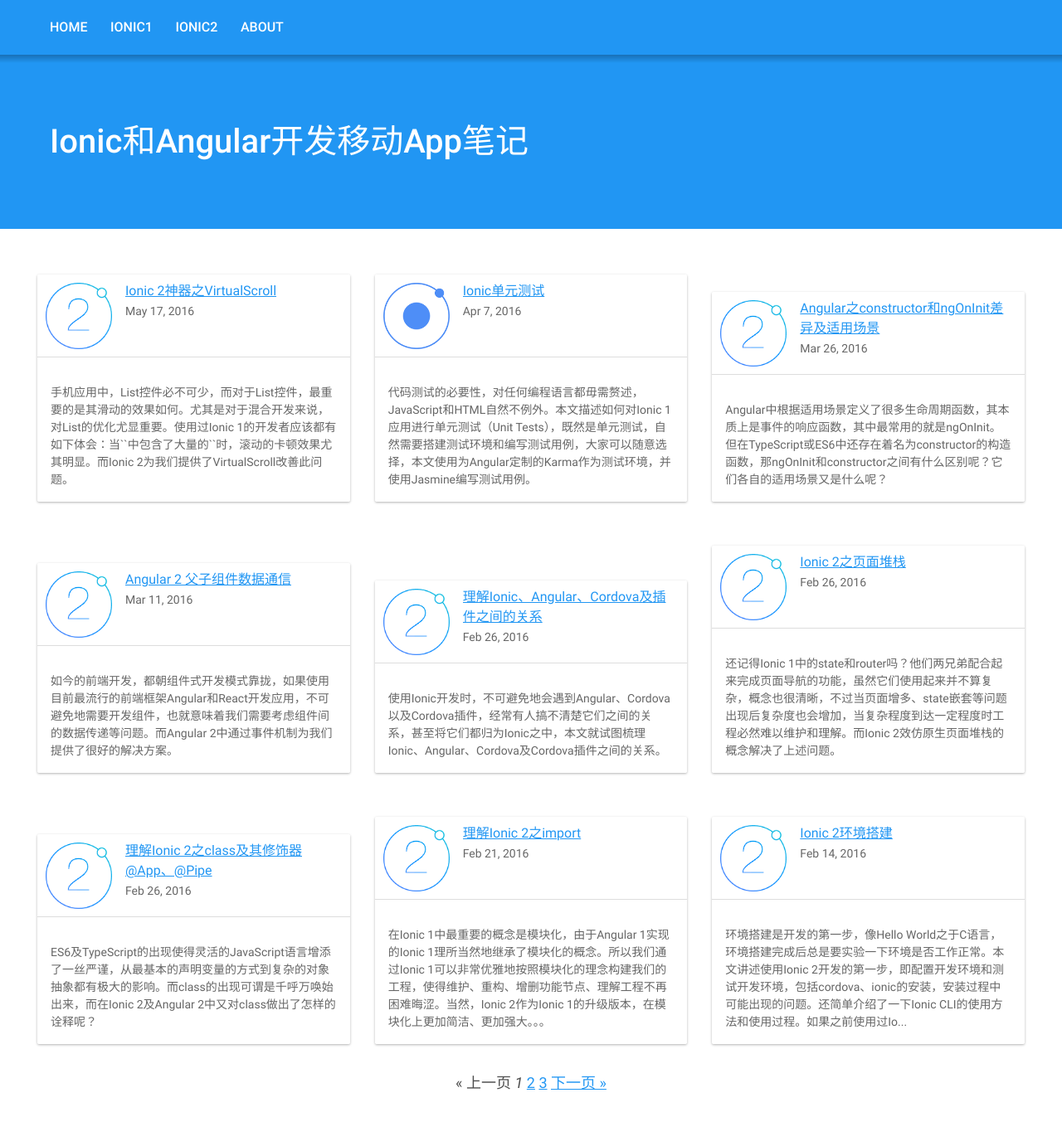
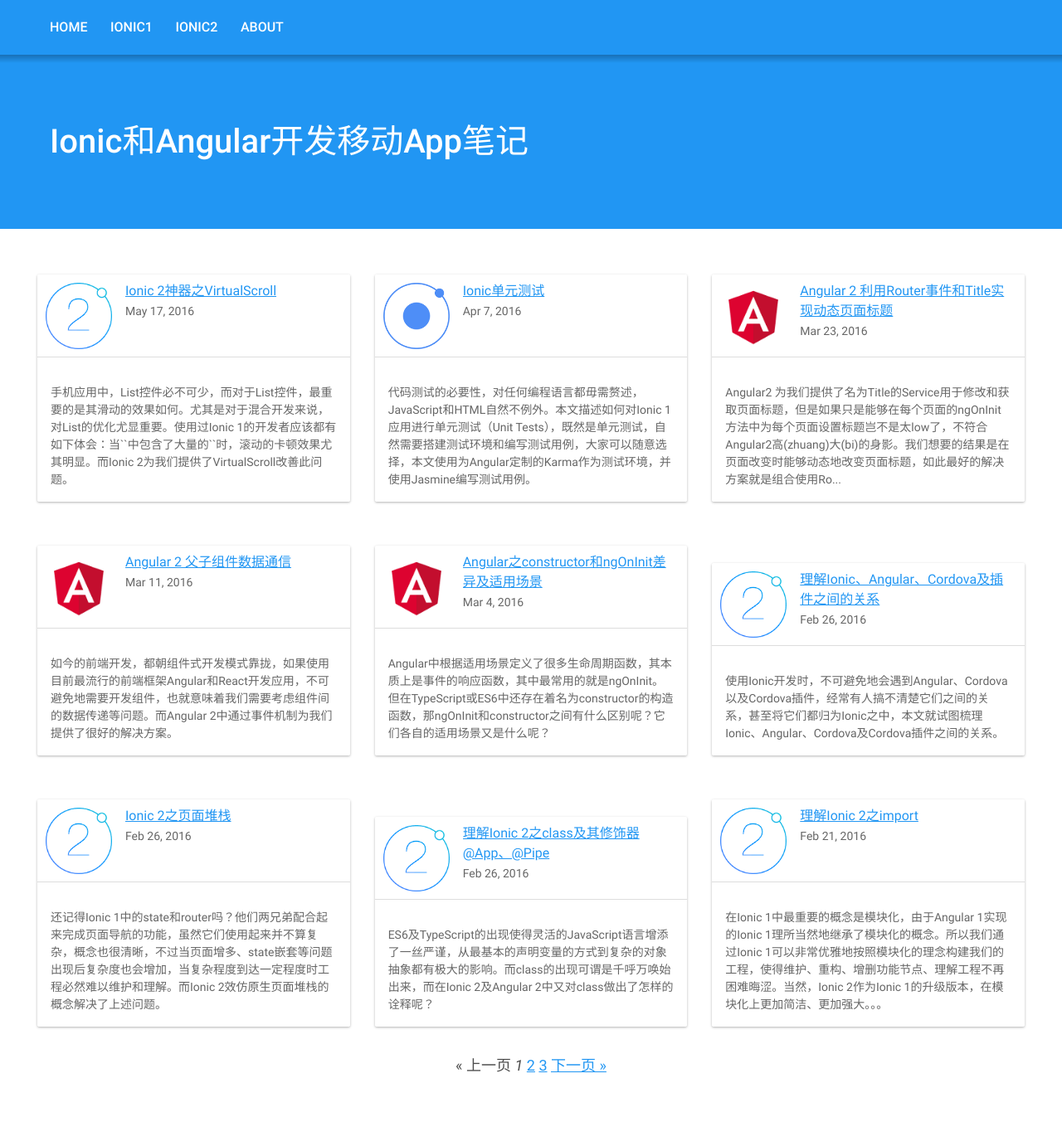
Before and after one commit to liuwenzhuang/liuwenzhuang.github.io, a Jekyll site: the page built from index.html, in a window 1280 px wide and 1400 px high. Shown: the top 1353 px of the window at 83% size. Built offline with Jekyll 4.4.1, drawn with Linux system fonts in a browser that asks for light colours; the list of posts is cut into pages by our own code; some of the changed lines change nothing that is shown.

Commit message:
修改图标

```diff
--- a/_posts/ionic2/2016-03-04-angular2-constructor-versus-ngOnInit.md
+++ b/_posts/ionic2/2016-03-04-angular2-constructor-versus-ngOnInit.md
@@ -1,7 +1,8 @@
 ---
 title: 'Angular之constructor和ngOnInit差异及适用场景'
-date: 2016-03-26 21:23:45
+date: 2016-03-04 21:23:45
 tag: ionic2
+thumbnail: 'angular_logo.png'
 keywords: Input, Component, Ionic CLI, Angular 2, class, 类， construcotr, 构造函数, ngOnInit, ES6, 差别异同, TypeScript, 生命周期, lifecycle hooks
 excerpt: Angular中根据适用场景定义了很多生命周期函数，其本质上是事件的响应函数，其中最常用的就是ngOnInit。但在TypeScript或ES6中还存在着名为constructor的构造函数，那ngOnInit和constructor之间有什么区别呢？它们各自的适用场景又是什么呢？
 ---
--- a/_posts/ionic2/2016-03-11-angular2-component-data-binding-and-event.md
+++ b/_posts/ionic2/2016-03-11-angular2-component-data-binding-and-event.md
@@ -2,6 +2,7 @@
 title: 'Angular 2 父子组件数据通信'
 date: 2016-03-11 21:23:45
 tag: ionic2
+thumbnail: 'angular_logo.png'
 keywords: Event, EventEmitter, @Output, Component, ngModel, @Input, 双向数据绑定, 单向数据绑定, Angular 2, class, 类， construcotr, 构造函数, ngOnInit, 父子组件, 组件间数据传递
 excerpt: 如今的前端开发，都朝组件式开发模式靠拢，如果使用目前最流行的前端框架Angular和React开发应用，不可避免地需要开发组件，也就意味着我们需要考虑组件间的数据传递等问题。而Angular 2中通过事件机制为我们提供了很好的解决方案。
 ---
--- /dev/null
+++ b/_posts/ionic2/2016-03-17-angular2-dynamic-page-title.md
@@ -0,0 +1,254 @@
+---
+title: 'Angular 2 利用Router事件和Title实现动态页面标题'
+date: 2016-03-23 21:23:45
+tag: ionic2
+thumbnail: 'angular_logo.png'
+keywords: Event, Routes, Title, Component, 动态页面标题， Angular2 设置页面标题， ngOnInit
+excerpt: Angular2 为我们提供了名为Title的Service用于修改和获取页面标题，但是如果只是能够在每个页面的ngOnInit方法中为每个页面设置标题岂不是太low了，不符合Angular2高(zhuang)大(bi)的身影。我们想要的结果是在页面改变时能够动态地改变页面标题，如此最好的解决方案就是组合使用Router事件和Title Service。
+---
+[original-post]: https://toddmotto.com/dynamic-page-titles-angular-2-router-events
+[RxJS-filter-doc]: http://reactivex.io/rxjs/class/es6/Observable.js~Observable.html#instance-method-filter
+[RxJS-map-doc]: http://reactivex.io/rxjs/class/es6/Observable.js~Observable.html#instance-method-map
+[GitHub-Repository]: https://github.com/liuwenzhuang/angular2-dynamic-page-titles
+[angular-ActivatedRoute-doc]: https://angular.io/docs/ts/latest/api/router/index/ActivatedRoute-interface.html
+[angular-Routing-tourial]: https://angular.io/docs/ts/latest/tutorial/toh-pt5.html
+[angular2-constructor-ngOnInit]: {% post_url 2016-03-04-angular2-constructor-versus-ngOnInit %}
+
+ > 本篇为译文，[点击这里][original-post]前往原文。
+
+Angular2 为我们提供了名为Title的Service用于修改和获取页面标题，但是如果只是能够在每个页面的ngOnInit方法中为每个页面设置标题岂不是太low了，不符合Angular2高(zhuang)大(bi)的身影。我们想要的结果是在页面改变时能够动态地改变页面标题，如此最好的解决方案就是组合使用Router事件和Title Service。
+
+## Title Service
+
+使用Service自然首先要将其引入，不过要注意Title Service并不在`@angular/core`中，而是在`@angular/platform-browser`中：
+
+~~~ javascript
+import { Title } from '@angular/platform-browser';
+~~~
+
+引入之后，自然要将其注入到当前组件中，而这通常利用`constructor`完成：
+
+~~~ javascript
+import { Title } from '@angular/platform-browser';
+import {Component} from '@angular/core';
+@Component({})
+export class AppComponent {
+    constructor(private titleService: Title) {
+        // 使用this.title到处浪
+    }
+}
+~~~
+
+很显然，Title Service应该有某些操作页面标题的方法，不管通过查找文档还是查找源码我们都能很容易知道其只有两个方法：
+
+ - getTitle() 用于获取当前当前页面的标题
+ - setTitle(newTitle: String) 用于设置当前页面的标题
+
+如果只是简单地静态地设置页面标题，则可以在`ngOnInit`方法中直接使用`setTitle`方法：
+
+~~~ javascript
+// import bala...
+@Component({})
+export class AppComponent implements OnInit {
+    constructor(private titleService: Title) {
+        // 使用this.title到处浪
+    }
+
+    ngOnInit() {
+        this.titleService.setTitle('New Title Here');
+    }
+}
+~~~
+
+ > 在ngOnInit中使用`setTitle`方法设置文档标题是较好的时机，当然也可以根据自己的需求在任意地方使用`setTitle`方法。
+
+## Router和Router事件
+
+使用Router和使用Title Service流程基本一致，先引入后注入，不过要注意Router和Title Service类似并不位于`@angular/core`中，而是位于`@angular/router`中：
+
+~~~ javascript
+import { Title } from '@angular/platform-browser';
+import {Component} from '@angular/core';
+import {Router} from '@angular/router';
+@Component({})
+export class AppComponent {
+    constructor(private titleService: Title, private router: Router) {
+        // 使用this.title和this.router到处浪
+    }
+}
+~~~
+
+### Router配置
+
+Angular2中通过URL、Router和Component之间的对应关系进行页面之间的跳转，Router把浏览器中的URL看做一个操作指南，据此可导航到一个由客户端生成的视图，并可以把参数传给支撑视图的相应组件。所以我们需要定义路由表：
+
+~~~ javascript
+// import bala...
+export const rootRouterConfig: Routes = [
+  { path: '', redirectTo: 'home', pathMatch: 'full'},
+  { path: 'home', component: HomeComponent, data: {title: 'Home-Liu'} },
+  { path: 'about', component: AboutComponent, data: {title: 'About-Liu'} },
+  { path: 'github', component: RepoBrowserComponent,
+    children: [
+      { path: '', component: RepoListComponent, data: {title: 'GitHub List'} },
+      { path: ':org', component: RepoListComponent,
+        children: [
+          { path: '', component: RepoDetailComponent, data: {title: 'Repo'} },
+          { path: ':repo', component: RepoDetailComponent, data: {title: 'RepoDetail'} }
+        ]
+      }]
+  },
+  { path: 'contact', component: ContactComponent, data: {title: 'Contact-Liu'} }
+];
+~~~
+
+注意路径和组件之间的对应关系，并且为了能够在Router事件中获取到页面标题，我们在路由表中，为一些页面提供了数据`data`，并在`data`中设置了表示页面标题的`title`属性。
+
+### Router事件
+
+利用Router事件我们就可以实现动态改变页面标题的目的，不过放置的位置很重要，我们这里选择在`AppComponent`的`ngOnInit`方法中利用`subscribe`订阅Router事件，因为`AppComponent`是根组件，所以能够订阅所有Router事件：
+
+~~~ javascript
+ngOnInit() {
+  this.router.events
+    .subscribe((event) => {
+      console.log(event);   // 包括NavigationStart, RoutesRecognized, NavigationEnd
+    });
+}
+~~~
+
+当然我们这里这对`NavigationEnd`事件感兴趣：
+
+~~~ javascript
+import {ActivatedRoute} from '@angular/router';
+// import bala...
+
+// other codes
+
+ngOnInit() {
+  this.router.events
+    .subscribe((event) => {
+      if (event instanceof NavigationEnd) {
+        console.log('NavigationEnd:', event);
+      }
+    });
+}
+~~~
+
+当然使用这种判断筛选的方式并没有错，但是在现在的前端世界里显得不够优雅，我们应该使用RxJS中的[filter][RxJS-filter-doc]达到我们的目的：
+
+~~~ javascript
+import 'rxjs/add/operator/filter';
+// import bala...
+
+// other codes
+
+ngOnInit() {
+  this.router.events
+  .filter(event => event instanceof NavigationEnd)  // 筛选原始的Observable：this.router.events
+  .subscribe((event) => {
+    console.log('NavigationEnd:', event);
+  });
+}
+~~~
+
+当然，我们如果想要动态改变某个页面的标题，就需要获取到当前被展示的页面对应的路由信息，而这可以通过`ActivatedRoute`得到，其使用方式和Title Service及Router类似，不再赘述：
+
+~~~ javascript
+import { Title } from '@angular/platform-browser';
+import {Component, OnInit} from '@angular/core';
+import {Router, NavigationEnd, ActivatedRoute} from '@angular/router';
+import 'rxjs/add/operator/filter';
+import 'rxjs/add/operator/map';
+@Component({})
+export class AppComponent implements OnInit {
+  constructor(private titleService: Title, private router: Router, private activatedRoute: ActivatedRoute) {
+    // 使用this.title和this.router和this.activatedRoute到处浪
+  }
+
+  ngOnInit() {
+    this.router.events
+    .filter(event => event instanceof NavigationEnd)
+    .map(() => this.activatedRoute) // 将filter处理后的Observable再次处理
+    .subscribe((event) => {
+      console.log('NavigationEnd:', event);
+    });
+  }
+}
+~~~
+
+注意这里我们又使用了RxJS中的[map][RxJS-map-doc]来更优雅地达成我们目的。
+
+看起来我们已经完(luo)成(suo)很多事情了，但是还不够，我们目前还没有处理子路由，即我们上文路由配置中的`children`属性，所以我们还需要遍历路由表以便获取到每一个页面对应的路由信息：
+
+~~~ javascript
+ngOnInit() {
+  this.router.events
+  .filter(event => event instanceof NavigationEnd)
+  .map(() => this.activatedRoute)
+  .map((route) => {
+    while(route.firstChild) {
+      route = router.firstChild;
+    }
+    return route;
+  })
+  .subscribe((event) => {
+    console.log('NavigationEnd:', event);
+  });
+}
+~~~
+
+最后，我们还需要获取到我们在路由表中为每个路由传入的`data`信息，然后再利用Title Service设置页面标题：
+
+~~~ javascript
+ngOnInit() {
+  this.router.events
+    .filter(event => event instanceof NavigationEnd)
+    .map(() => this.activatedRoute)
+    .map(route => {
+      while (route.firstChild) route = route.firstChild;
+      return route;
+    })
+    .mergeMap(route => route.data)
+    .subscribe((event) => this.titleService.setTitle(event['title']));
+}
+~~~
+
+下面是完成的最终代码，或者也可以到GitHub上查看[完整代码][GitHub-Repository]：
+
+~~~ javascript
+import { Component, OnInit } from '@angular/core';
+import { Router, NavigationEnd, ActivatedRoute } from '@angular/router';
+import { Title } from '@angular/platform-browser';
+
+import 'rxjs/add/operator/filter';
+import 'rxjs/add/operator/map';
+import 'rxjs/add/operator/mergeMap';
+
+@Component({...})
+export class AppComponent implements OnInit {
+  constructor(
+    private router: Router,
+    private activatedRoute: ActivatedRoute,
+    private titleService: Title
+  ) {}
+  ngOnInit() {
+    this.router.events
+      .filter(event => event instanceof NavigationEnd)
+      .map(() => this.activatedRoute)
+      .map(route => {
+        while (route.firstChild) route = route.firstChild;
+        return route;
+      })
+      .filter(route => route.outlet === 'primary')
+      .mergeMap(route => route.data)
+      .subscribe((event) => this.titleService.setTitle(event['title']));
+  }
+}
+~~~
+
+## 参考文档
+
+ > [Angular2 路由指导][angular-Routing-tourial]<br>
+ > [Angualr2 ActivatedRoute文档][angular-ActivatedRoute-doc]<br>
+ > [Angular之constructor和ngOnInit差异及适用场景][angular2-constructor-ngOnInit]
```
Also changed, not shown: assets/images/icons/angular.svg (added), assets/images/thumbnail/angular_logo.png (added).
